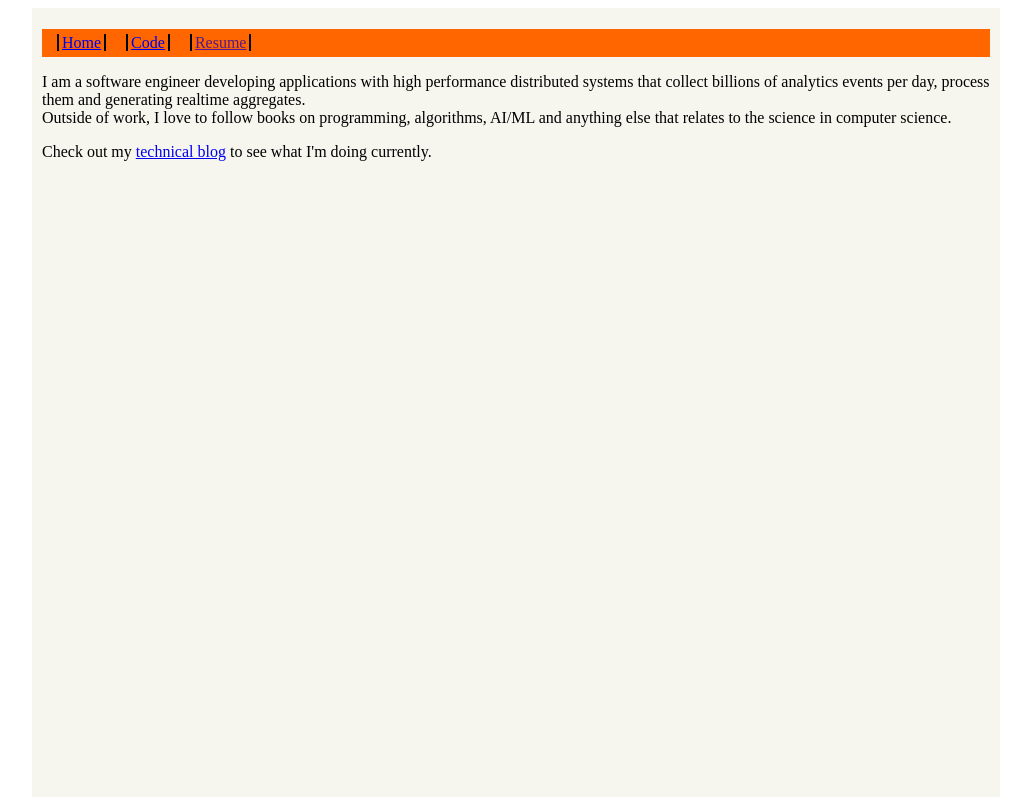
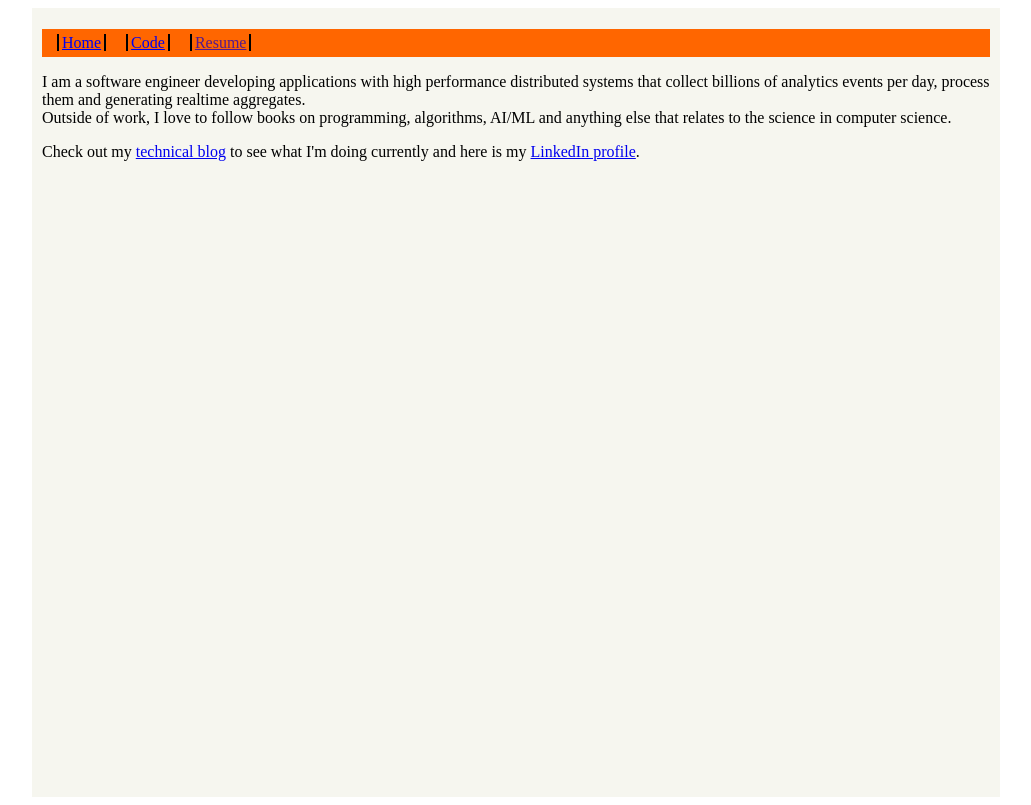
Before and after one commit to himanshug/himanshug.github.io, a plain HTML site: page index.html in a window 1280 px wide. Shown: the whole page, without its empty margins (124-1155 px from the left). Drawn offline with Linux system fonts and the light colour scheme.

Commit message:
adding linkedin profile to index

```diff
--- a/index.html
+++ b/index.html
@@ -24,7 +24,7 @@
       <p>I am a software engineer developing applications with high performance distributed systems that collect billions of analytics events per day, process them and generating realtime aggregates.
       <br>Outside of work, I love to follow books on programming, algorithms, AI/ML and anything else that relates to the science in computer science.</br>
       </p>
-      <p>Check out my <a href="http://technotes-himanshu.blogspot.com/">technical blog</a> to see what I'm doing currently.</p>
+      <p>Check out my <a href="http://technotes-himanshu.blogspot.com/">technical blog</a> to see what I'm doing currently and here is my <a href="https://www.linkedin.com/pub/himanshu-gupta/10/ab8/878">LinkedIn profile</a>.</p>
       <br/><br/>
     </div>
   </body>
```
